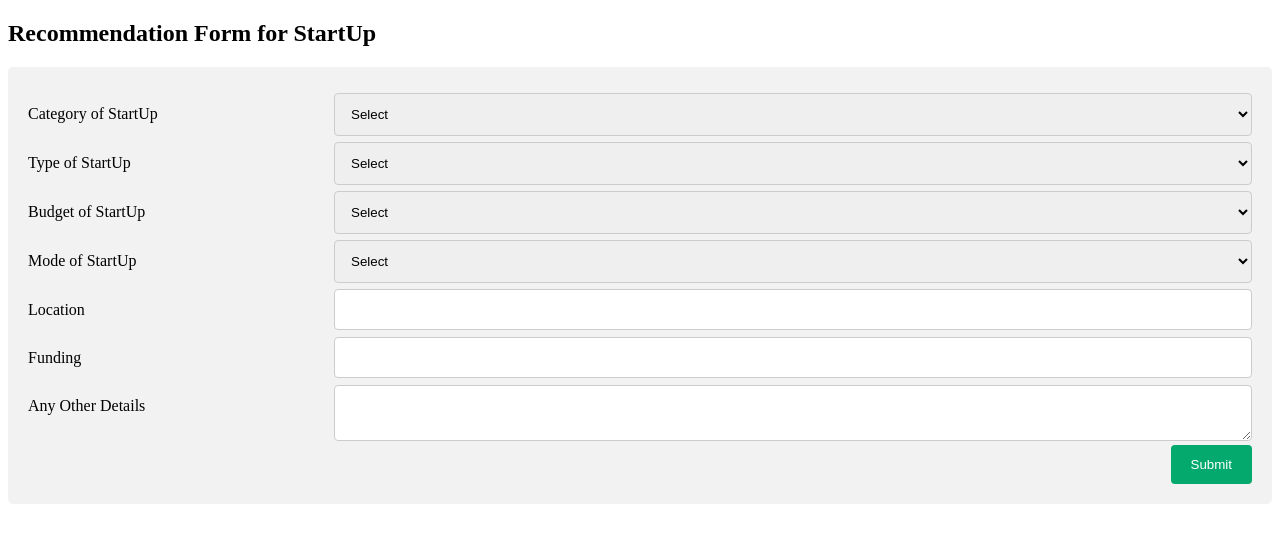
After one commit to sarimurrab/MSW, a Flask app: page /system-recommendation in a window 1280 px wide. The commit adds this page. Shown: the top 543 px of the page. Run offline with Flask 2, Linux system fonts and the light colour scheme; a user stored in the database is signed in.

Commit message:
System Recommendation {start}

```diff
--- a/APP/app.py
+++ b/APP/app.py
@@ -224,6 +224,19 @@ def profile_edit():
 def services():
     return render_template('services.html')
 
+@app.route('/system-recommendation', methods=['POST','GET'])
+@login_required
+def system_recommend():
+    if request.method == 'POST':
+        category = request.form['Category']
+        type = request.form['type']
+        budget = request.form['budget']
+        mode = request.form['mode']
+        location = request.form['location']
+        funding = request.form['funding']
+        otherDetails = request.form['otherDetails']
+    return render_template('sys_recommendation.html')
+
 ROOMS = ["Education", "news", "games", "coding"]
 @app.route('/chat')
 def chat():
--- a/APP/static/css/services.css
+++ b/APP/static/css/services.css
@@ -296,13 +296,13 @@
   }
 
   .card__price-only {
-    font-size: 1.4rem;
+    font-size: 3rem;
     text-transform: uppercase;
   }
 
   .card__price-value {
-    font-size: 6rem;
-    font-weight: 100;
+    font-size: 4rem;
+    /* font-weight: 100; */
   }
 
   .row {
--- a/APP/templates/services.html
+++ b/APP/templates/services.html
@@ -71,10 +71,10 @@
             <div class="card__side card__side--back card__side--back-1">
               <div class="card__cta">
                 <div class="card__price-box">
-                  <p class="card__price-only">Only</p>
-                  <p class="card__price-value">$2.95/mo*</p>
+                  <p class="card__price-only">Get</p>
+                  <p class="card__price-value">Recommendation</p>
                 </div>
-                <a href="#popup" class="btn btn--white">Select</a>
+                <a href="{{url_for('system_recommend')}}" class="btn btn--white">Enter</a>
               </div>
             </div>
           </div>
--- /dev/null
+++ b/APP/templates/sys_recommendation.html
@@ -0,0 +1,167 @@
+<!DOCTYPE html>
+<html>
+<head>
+<meta name="viewport" content="width=device-width, initial-scale=1">
+<style>
+* {
+  box-sizing: border-box;
+}
+
+input[type=text], select, textarea {
+  width: 100%;
+  padding: 12px;
+  border: 1px solid #ccc;
+  border-radius: 4px;
+  resize: vertical;
+}
+
+label {
+  padding: 12px 12px 12px 0;
+  display: inline-block;
+}
+
+input[type=submit] {
+  background-color: #04AA6D;
+  color: white;
+  padding: 12px 20px;
+  border: none;
+  border-radius: 4px;
+  cursor: pointer;
+  float: right;
+}
+
+input[type=submit]:hover {
+  background-color: #45a049;
+}
+
+.container {
+  border-radius: 5px;
+  background-color: #f2f2f2;
+  padding: 20px;
+}
+
+.col-25 {
+  float: left;
+  width: 25%;
+  margin-top: 6px;
+}
+
+.col-75 {
+  float: left;
+  width: 75%;
+  margin-top: 6px;
+}
+
+/* Clear floats after the columns */
+.row:after {
+  content: "";
+  display: table;
+  clear: both;
+}
+
+/* Responsive layout - when the screen is less than 600px wide, make the two columns stack on top of each other instead of next to each other */
+@media screen and (max-width: 600px) {
+  .col-25, .col-75, input[type=submit] {
+    width: 100%;
+    margin-top: 0;
+  }
+}
+</style>
+</head>
+<body>
+
+<h2>Recommendation Form for StartUp</h2>
+
+
+<div class="container">
+  <form method="POST">
+
+    <div class="row">
+      <div class="col-25">
+        <label for="Category">Category of StartUp</label>
+      </div>
+      <div class="col-75">
+        <select id="Category" name="Category">
+          <option value="Select">Select</option>
+          <option value="Education">Education</option>
+          <option value="Business">Business</option>
+          <option value="Technology">Technology</option>
+          <option value="E Commerce">E-Commerce</option>
+
+        </select>
+      </div>
+    </div>
+    <div class="row">
+        <div class="col-25">
+          <label for="type">Type of StartUp</label>
+        </div>
+        <div class="col-75">
+          <select id="type" name="type">
+            <option value="Select">Select</option>
+            <option value="Profitable">Profitable</option>
+            <option value="Non-Profit">Non-Profit</option>
+          </select>
+        </div>
+      </div>
+      <div class="row">
+        <div class="col-25">
+          <label for="budget">Budget of StartUp</label>
+        </div>
+        <div class="col-75">
+          <select id="budget" name="budget">
+            <option value="Select">Select</option>
+            <option value="a">upto 1 Million</option>
+            <option value="b">1 to 5 Million</option>
+            <option value="c">5 to 10 Million</option>
+            <option value="d">more than 10 Million</option>
+          </select>
+        </div>
+      </div>
+      <div class="row">
+        <div class="col-25">
+          <label for="mode">Mode of StartUp</label>
+        </div>
+        <div class="col-75">
+          <select id="mode" name="mode">
+            <option value="Select">Select</option>
+            <option value="online">Online</option>
+            <option value="offline">Offline</option>
+            <option value="both">Both Online and Offline</option>
+          </select>
+        </div>
+      </div>
+      <div class="row">
+        <div class="col-25">
+          <label for="location">Location</label>
+        </div>
+        <div class="col-75">
+          <input type="text" id="location" name="location" >
+        </div>
+      </div>
+      <div class="row">
+        <div class="col-25">
+          <label for="funding">Funding</label>
+        </div>
+        <div class="col-75">
+          <input type="text" id="funding" name="funding" >
+        </div>
+      </div>
+
+    <div class="row">
+      <div class="col-25">
+        <label for="otherDetails"> Any Other Details</label>
+      </div>
+      <div class="col-75">
+        <textarea id="otherDetails" name="otherDetails" ></textarea>
+      </div>
+    </div>
+    <div class="row">
+      <input type="submit" value="Submit">
+    </div>
+
+  </form>
+</div>
+
+
+</body>
+</html>
```
